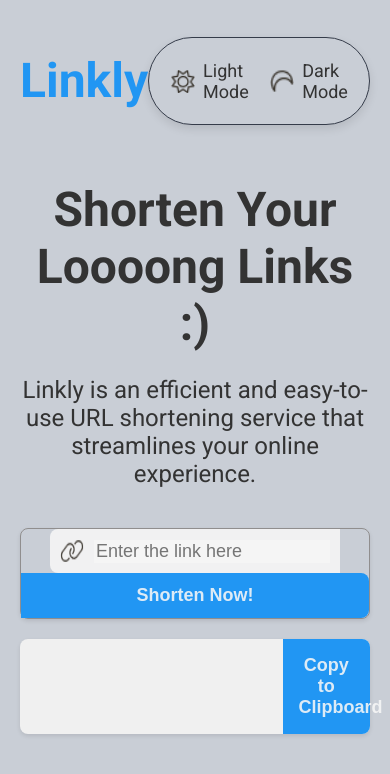
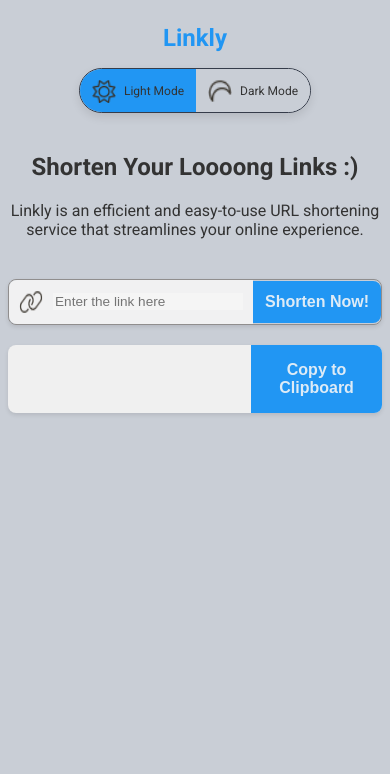
Before and after one commit to rayan25nov/Url-Shortener, a website: page view/index.html in a window 390 px wide. Drawn offline with Linux system fonts and the light colour scheme.

Commit message:
Changed toggle button for light mode dark mode and also make it responsive

```diff
--- a/view/index.html
+++ b/view/index.html
@@ -15,11 +15,11 @@
       <div class="navbar">
         <h1 class="nav-heading">Linkly</h1>
         <div class="toggle-mode">
-          <div class="toggle-button" onclick="toggleTheme('light')">
+          <div class="toggle-button btn1" onclick="toggleTheme('light')">
             <img src="./assets/sun.png" alt="Light Mode" />
             <p>Light Mode</p>
           </div>
-          <div class="toggle-button" onclick="toggleTheme('dark')">
+          <div class="toggle-button btn2" onclick="toggleTheme('dark')">
             <img src="./assets/moon.png" alt="Dark Mode" />
             <p>Dark Mode</p>
           </div>
--- a/view/style.css
+++ b/view/style.css
@@ -11,6 +11,8 @@
   --text-color: var(--dark-color);
   --border-color: #908e8e;
   --background-color: #c9ced6;
+  --btn1-backgroundColor: var(--primary-color);
+  --btn2-backgroundColor: var(--background-color);
   --icon-color: invert(100%);
   --input-bg-color: var(--light-color);
   --button-text-color: var(--light-color);
@@ -52,7 +54,7 @@
   display: flex;
   align-items: center;
   background-color: var(--toggle-color);
-  padding: 0.25rem 0.75rem;
+  /* padding: 0.25rem 0.75rem; */
   border-radius: 3rem;
   border: 1px solid #353c4a;
   box-shadow: 0px 4px 0.625rem 0px rgba(0, 0, 0, 0.1);
@@ -62,8 +64,19 @@
 .toggle-button {
   display: flex;
   align-items: center;
-  margin-left: 0.625rem;
+  /* margin-left: 0.625rem; */
   cursor: pointer;
+}
+
+.btn1 {
+  background-color: var(--btn1-backgroundColor);
+  border-radius: 3rem 0 0 3rem;
+  padding: 0.15rem 0.75rem;
+}
+.btn2 {
+  background-color: var(--btn2-backgroundColor);
+  border-radius: 0 3rem 3rem 0;
+  padding: 0.15rem 0.75rem;
 }
 
 /* Style the toggle button image */
@@ -207,15 +220,73 @@
   z-index: 1000;
 }
 
-/* Add a media query for smaller screens */
-@media (max-width: 600px) {
-  /* Make the input form responsive */
-  .input-form {
+/* Add media queries for different screen sizes */
+@media screen and (max-width: 768px) {
+  .nav-heading {
+    font-size: 2rem;
+  }
+
+  .toggle-button p {
+    font-size: 1rem;
+  }
+
+  .main-heading {
+    font-size: 2rem;
+  }
+
+  .main-para {
+    font-size: 1.25rem;
+  }
+
+  .submit-button {
+    width: 10rem;
+    font-size: 1rem;
+  }
+
+  .input input {
+    font-size: 0.85rem;
+  }
+
+  .result p {
+    font-size: 1rem;
+  }
+  .result button {
+    width: 35%;
+    font-size: 1rem;
+  }
+}
+
+@media screen and (max-width: 480px) {
+  .navbar {
     flex-direction: column;
   }
-  /* Adjust the width of the submit button */
+
+  .container {
+    padding: 0.5rem;
+  }
+
+  .nav-heading {
+    font-size: 1.5rem;
+  }
+
+  .toggle-button p {
+    font-size: 0.75rem;
+  }
+
+  .main-heading {
+    font-size: 1.5rem;
+  }
+
+  .main-para {
+    font-size: 1rem;
+  }
+
   .submit-button {
-    width: 100%;
+    width: 8rem;
+  }
+
+  .result p {
+    font-size: 0.75rem;
   }
 }
 
@@ -227,6 +298,8 @@
   --input-bg-color: var(--dark-color);
   --button-text-color: var(--dark-color);
   --background-color: #0b101b;
+  --btn1-backgroundColor: var(--background-color);
+  --btn2-backgroundColor: var(--primary-color);
   --icon-color: invert(0%);
   --result-bg-color: #444;
 }
```
